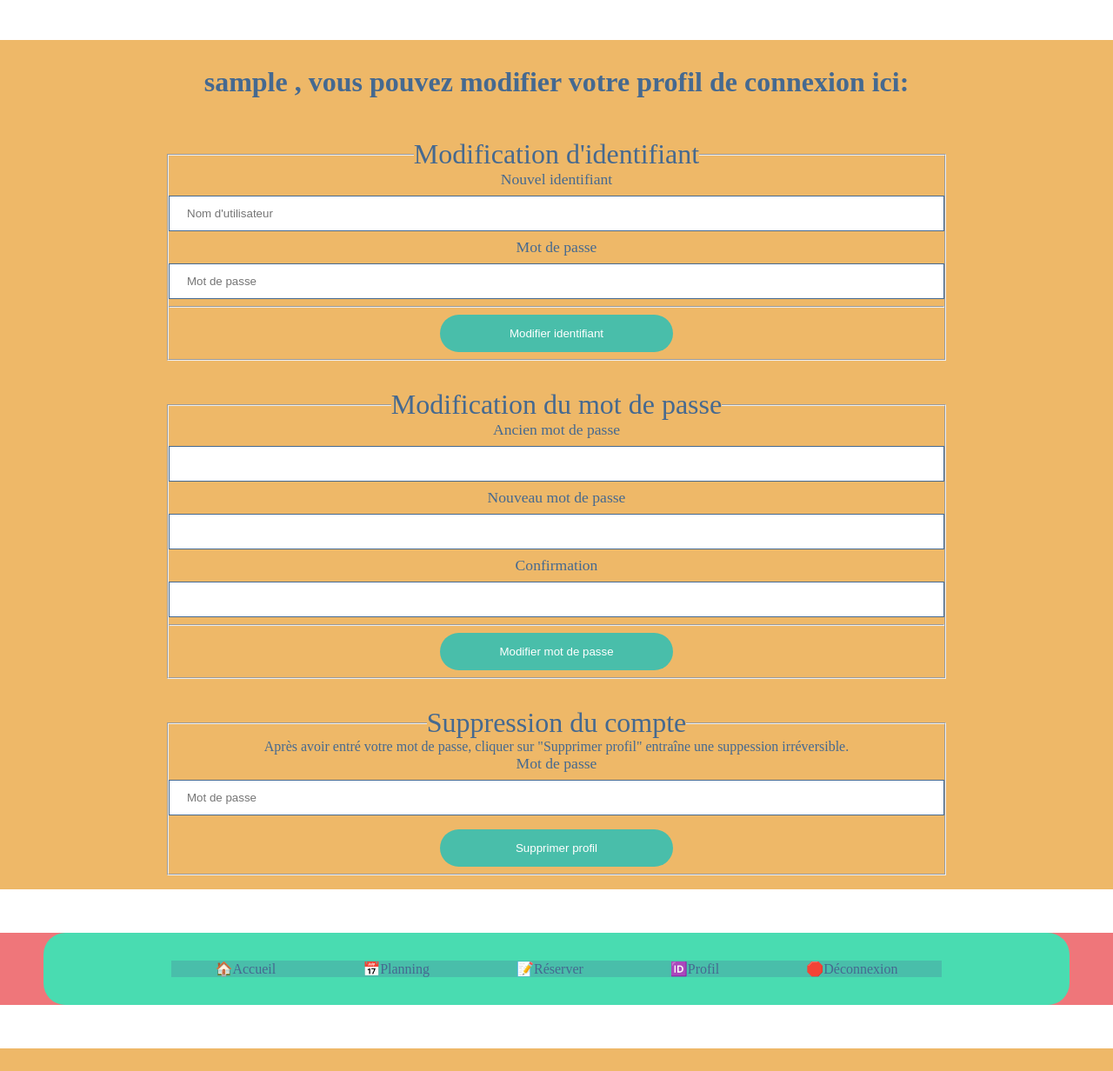
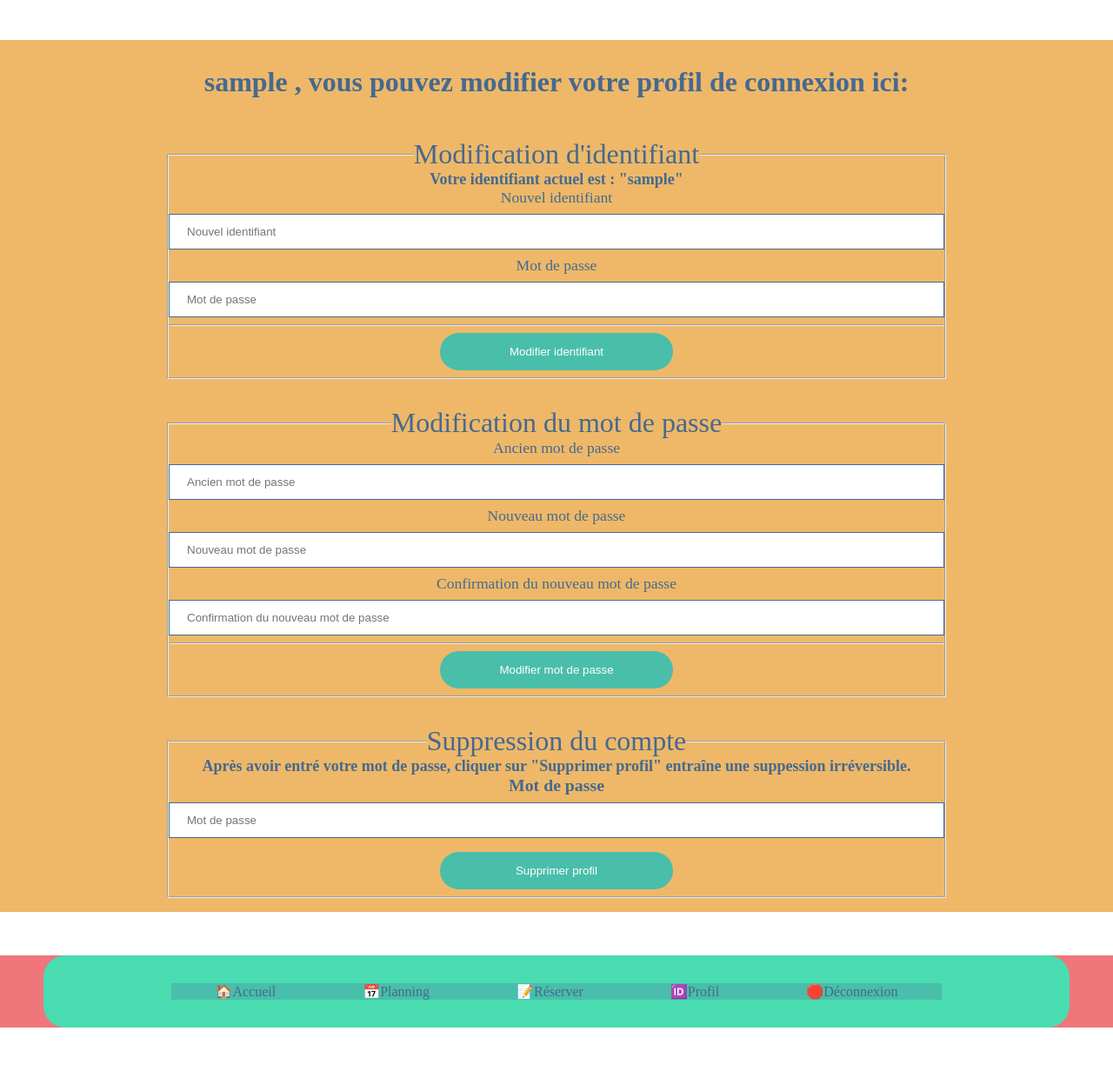
Before and after one commit to alexandre-daumail/reservation-salles, a PHP site: page /html/profil.html.php in a window 1280 px wide. Shown: the part 234-1466 px from the top of the page at 87% size. Before the commit the page ends 1440 px from the top, so only its background shows below. Run offline with PHP 8.4, Linux system fonts and the light colour scheme; the visitor is signed in with stand-in values (Sample User, id 1); some libraries are stand-ins or nearby versions.

Commit message:
update profil page
placeholders in forms

profile name display

```diff
--- a/html/profil.html.php
+++ b/html/profil.html.php
@@ -1,51 +1,18 @@
 <?php
 session_start();
+
 if (!isset($_SESSION['id'])) {
     header('location:connexion.html.php');
-} else {
+}
+
+else
+{
     require_once('../includes/class-autoload.inc.php');
     $title = "Profil de " . $_SESSION["login"];
     ob_start();
 ?>
 
     <main>
-
-        <aside>
-
-<!--             <h1>Vos réservations</h1>
- -->
-
-                <?php
-
-/*                 $events = new Reservation();
-
-                $list = $events->listEvents($_SESSION["id"]);
-
-                echo "<pre>";
-                print_r($list);
-                echo "</pre>";
-
-                $keys = array_keys($list);
-
-                 for($i = 0; $i < count($list); $i++) {
-                    echo $keys[$i] . "{<br>";
-                    foreach($list[$keys[$i]] as $key => $value) {
-                        echo $key . " : " . $value . "<br>";
-                    }
-                    echo "}<br>";
-                }
-
-                 foreach ($list[$cols[0]] as $i => $null) {
-                    echo '<tr>';
-                    foreach ($list as $col) echo '<td>' . $day[$col][$i] . '</td>';
-                    echo '</tr>';
-                }
- */
-                ?>
-
-
-
-        </aside>
 
         <h1><?= $_SESSION["login"]; ?> , vous pouvez modifier votre profil de connexion ici:</h1>
 
@@ -56,9 +23,11 @@ if (!isset($_SESSION['id'])) {
 
                 <legend>Modification d'identifiant</legend>
 
+                <p> Votre identifiant actuel est : "<?= $_SESSION['login'] ?>"</p>
+
                 <label for="login">Nouvel identifiant</label>
 
-                <input type="text" class="box-input" name="newLogin" id="login" placeholder="Nom d'utilisateur" required />
+                <input type="text" class="box-input" name="newLogin" id="login" placeholder="Nouvel identifiant" required />
 
                 <label for="password">Mot de passe</label>
 
@@ -71,7 +40,6 @@ if (!isset($_SESSION['id'])) {
 
         </form>
 
-
         <!-- PASSWORD MODIFY FORM -->
         <form action="<?= htmlspecialchars('../includes/profil.inc.php'); ?>" method="post" id="pwd">
 
@@ -81,17 +49,16 @@ if (!isset($_SESSION['id'])) {
 
                 <label for="old-pwd">Ancien mot de passe</label>
 
-                <input type="password" name="password" id="old-pwd" required>
+                <input type="password" name="password" id="old-pwd" placeholder="Ancien mot de passe" required>
 
                 <label for="new-pwd">Nouveau mot de passe</label>
 
-                <input type="password" name="newPwd" id="new-pwd" required>
+                <input type="password" name="newPwd" id="new-pwd" placeholder="Nouveau mot de passe" required>
 
-                <label for="new-pwd-repeat">Confirmation</label>
+                <label for="new-pwd-repeat">Confirmation du nouveau mot de passe</label>
 
-                <input type="password" name="pwdRepeat" id="new-pwd-repeat" required>
+                <input type="password" name="pwdRepeat" id="new-pwd-repeat" placeholder="Confirmation du nouveau mot de passe" required>
                 <hr>
-
 
                 <button type="submit" form="pwd" name="update-pwd">Modifier mot de passe</button>
 
@@ -124,10 +91,11 @@ if (!isset($_SESSION['id'])) {
 <?php
 
     $content = ob_get_contents();
+
     ob_end_clean();
+
     require('template.php');
+
 }
 
-
-
 ?>
--- a/public/css/style.css
+++ b/public/css/style.css
@@ -61,6 +61,12 @@ form
     width: 70%;
     text-align:center;
     padding: 16px;
+}
+
+form p
+{
+    font-size: large;
+    font-weight: bold;
 }
 
 legend
```
